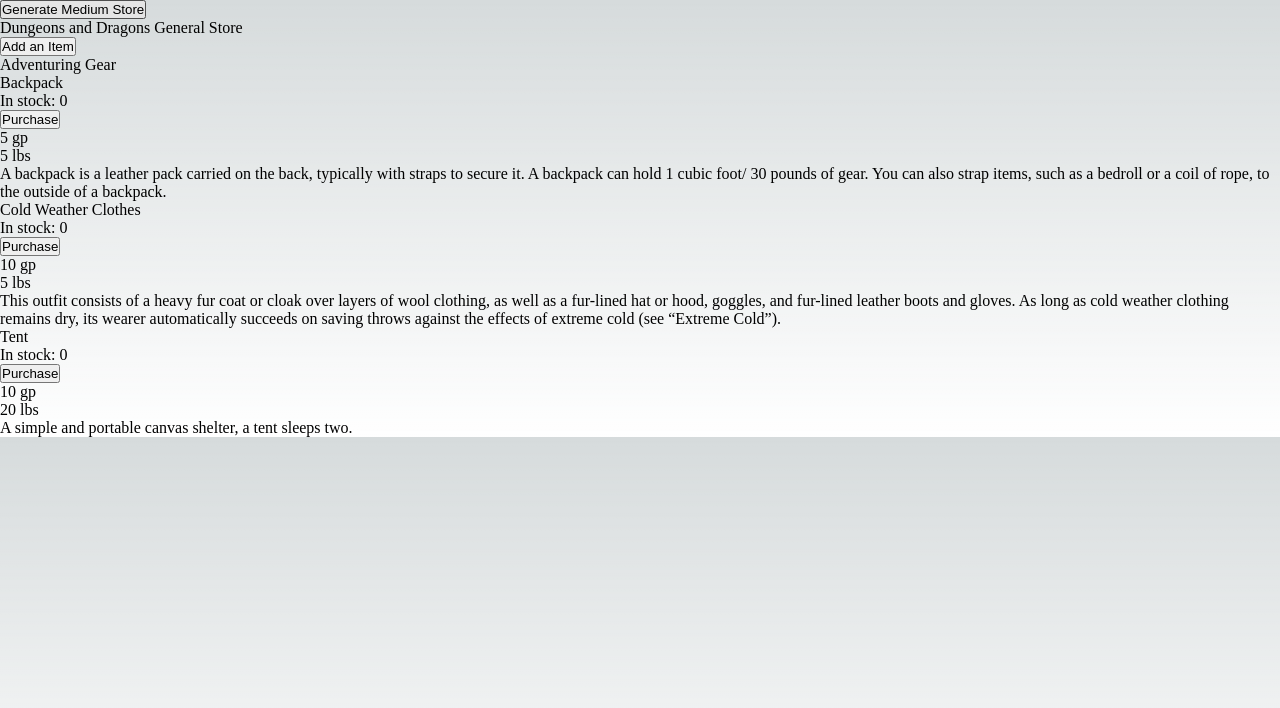
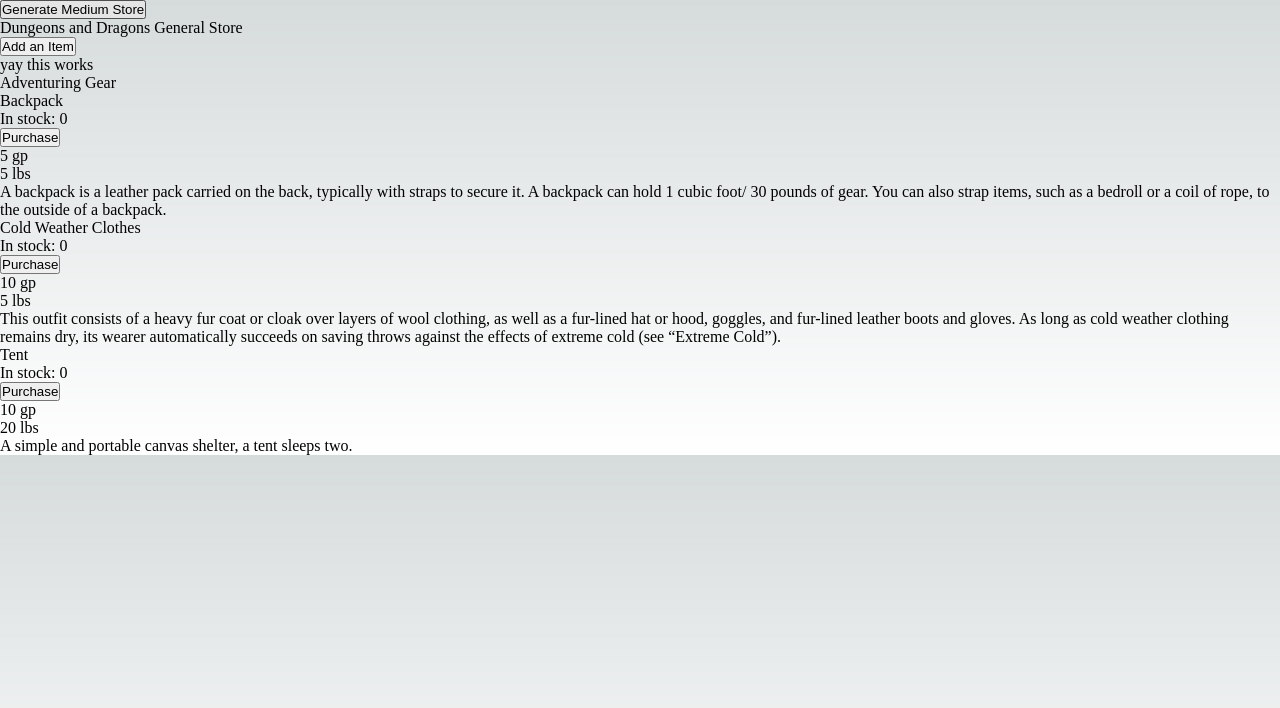
Before and after one commit to ayechanst/dungeons-and-dragons-store, a Next.js app: page / in a window 1280 px wide. Both pictures are taken after a click on the button "Add an Item". Shown: the top 708 px of the page. Built offline with nearby package versions, Linux system fonts and the light colour scheme.

Commit message:
button to add things works

```diff
--- a/components/AddItemButton.tsx
+++ b/components/AddItemButton.tsx
@@ -1,8 +1,14 @@
+import { useState } from 'react';
+
 export default function AddItemButton() {
+  const [showForm, setShowForm] = useState(false);
+
   function handleClick() {
-    console.log('works');
+    setShowForm(!showForm);
   }
+
   return (
+    <div>
       <button
         onClick={handleClick}
         className='class="middle none center rounded-lg bg-red-500 py-3 px-6 font-sans text-xs font-bold uppercase text-white shadow-md shadow-pink-500/20 transition-all hover:shadow-lg hover:shadow-pink-500/40 focus:opacity-[0.85] focus:shadow-none active:opacity-[0.85] active:shadow-none disabled:pointer-events-none disabled:opacity-50 disabled:shadow-none"
@@ -10,5 +16,11 @@ export default function AddItemButton() {
       >
         Add an Item
       </button>
+      {showForm && (
+        <form>
+          <div>yay this works</div>
+        </form>
+      )}
+    </div>
   );
 }
```
Lines whose indentation alone changed are shown as unchanged.
